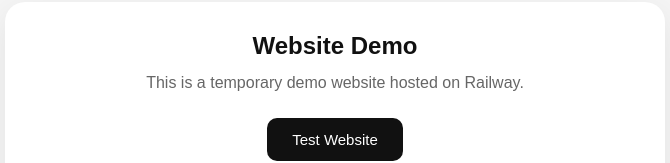
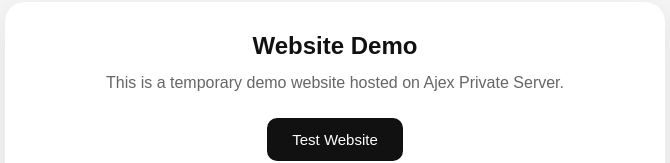
Before and after one commit to ajexweb/hindustan-laboratory-demo, a plain HTML site: page index.html in a window 1280 px wide. Shown: the part 406-569 px from the top of the page, without its empty margins (305-975 px from the left). Drawn offline with Linux system fonts and the light colour scheme.

Commit message:
Update hosting information in index.html

```diff
--- a/index.html
+++ b/index.html
@@ -15,7 +15,7 @@
 
         <div class="card">
             <h2>Website Demo</h2>
-            <p>This is a temporary demo website hosted on Railway.</p>
+            <p>This is a temporary demo website hosted on Ajex Private Server.</p>
             <button id="testButton">Test Website</button>
             <p id="status"></p>
         </div>
```
